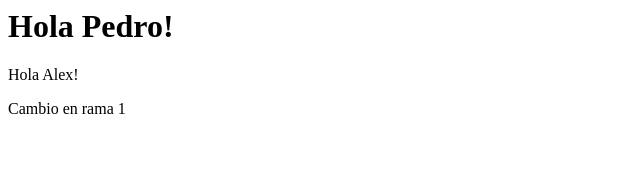
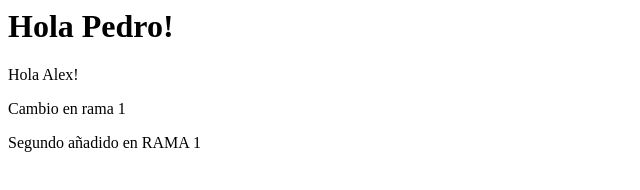
Before and after one commit to PedroG9/AngularApp2, a plain HTML site: page index.html in a window 1280 px wide. Shown: the whole page, without its empty margins (0-640 px from the left). Drawn offline with Linux system fonts and the light colour scheme.

Commit message:
Segundo cambio rama 1

```diff
--- a/index.html
+++ b/index.html
@@ -1,3 +1,4 @@
 <h1>Hola Pedro!</h1>
 <p>Hola Alex!</p>
 <p>Cambio en rama 1</p>
+<p>Segundo añadido en RAMA 1</p>
```
